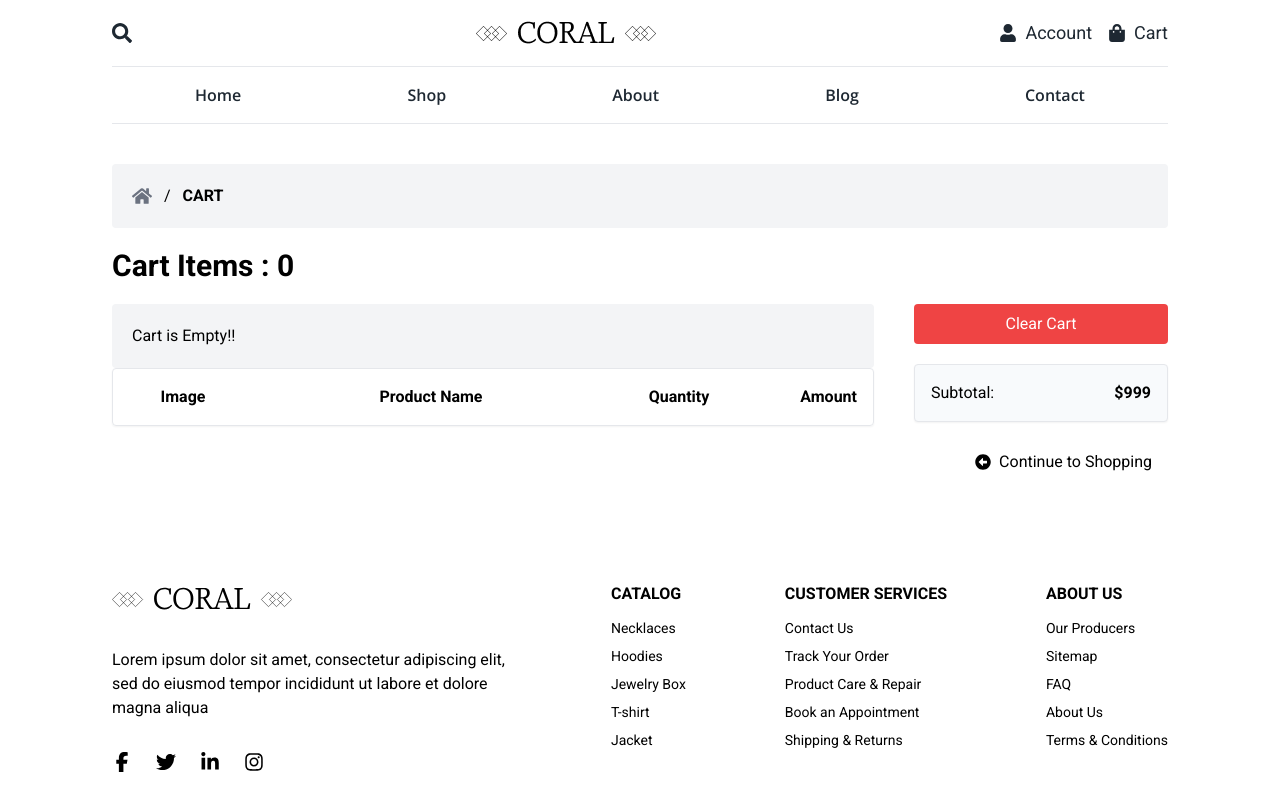
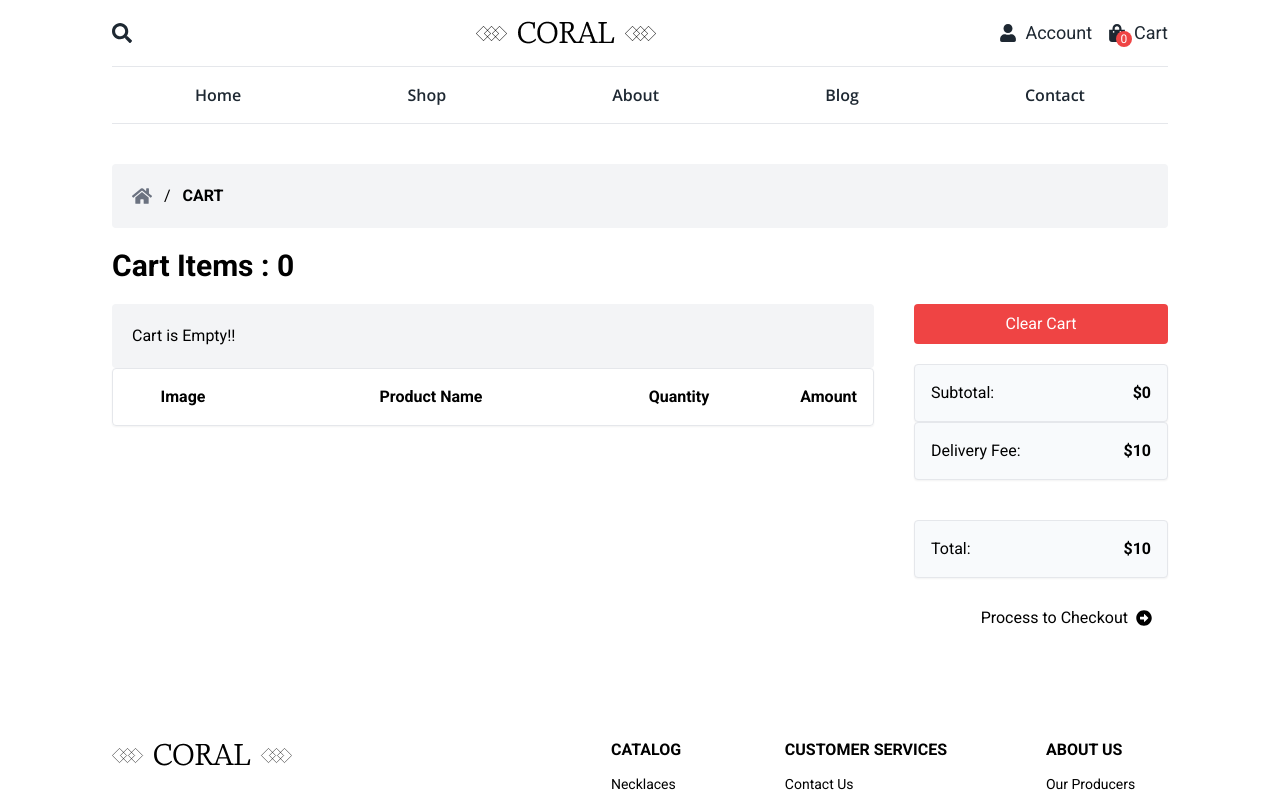
Before and after one commit to musabmahmud/coral-ecommerce, a React (Vite) app: page /cart in a window 1280 px wide. Shown: the top 800 px of the page. Built offline with nearby package versions, Linux system fonts and the light colour scheme.

Commit message:
cart option succesfully done

```diff
--- a/src/components/Navbar.jsx
+++ b/src/components/Navbar.jsx
@@ -1,8 +1,11 @@
 import React, { useEffect, useState } from 'react';
 import { Link, NavLink } from "react-router-dom";
 import { FaBars, FaSearch, FaShoppingBag, FaTimes, FaUser } from 'react-icons/fa';
+import { useSelector } from 'react-redux';
 
 const Navbar = () => {
+
+    const { cartQuantity } = useSelector(state => state.cart);
 
     const navItems = [
         { title: "Home", path: "/" },
@@ -42,9 +45,9 @@ const Navbar = () => {
                 <a href="/" className='hidden lg:block'><img src="/logo.png" alt="Coral" /></a>
 
                 {/* account and shopping btn  */}
-                <div className='text-lg text-black-default flex items-center gap-4'>
+                <div className='text-lg text-black-default flex items-center gap-4 relative'>
                     <Link to="/account" className='flex items-center gap-2'><FaUser /> Account</Link>
-                    <Link to="/cart" className='flex items-center gap-2'><FaShoppingBag /> Cart</Link>
+                    <Link to="/cart" className='flex items-center gap-2 relative'><FaShoppingBag /> Cart</Link><span className='absolute right-9 top-3 text-[12px] bg-red-500 text-white rounded-full w-4 h-4 flex items-center justify-center'>{cartQuantity}</span>
                 </div>
             </div>
             <hr />
--- a/src/features/cartSlice.js
+++ b/src/features/cartSlice.js
@@ -7,6 +7,7 @@ const initialState = {
     cartItems: cartAvail ? JSON.parse(cartAvail) : [],
     cartQuantity: 0,
     cartTotal: 0,
+    deliveryFee: 10,
 }
 
 
@@ -52,14 +53,25 @@ const cartSlice = createSlice({
             localStorage.setItem("cartItems", JSON.stringify(state.cartItems));
         },
         getTotal(state, action) {
-            state.cartItems.reduce(() => { }, {
+            let { total, quantity } = state.cartItems.reduce((cartTotal, cartItem) => {
+                const { price, cartQuantity } = cartItem;
+                const itemTotal = price * cartQuantity;
+
+                cartTotal.total += itemTotal
+                cartTotal.quantity += parseInt(cartQuantity)
+
+                return cartTotal
+            }, {
                 total: 0,
                 quantity: 0,
-            })
+            });
+
+            state.cartQuantity = quantity;
+            state.cartTotal = total;
         }
     }
 })
 
-export const { addToCart, removeFromCart, cartQuantityIncrement, cartQuantityDecrement, clearCart } = cartSlice.actions;
+export const { addToCart, removeFromCart, cartQuantityIncrement, cartQuantityDecrement, clearCart, getTotal } = cartSlice.actions;
 
 export default cartSlice.reducer;
--- a/src/main.jsx
+++ b/src/main.jsx
@@ -22,9 +22,12 @@ import Cart from './pages/Cart.jsx';
 import App from './App.jsx';
 import './index.css';
 import { productsFetch } from './features/productSlice.js';
+import { getTotal } from './features/cartSlice.js';
 
 
 // store.dispatch(productsFetch(1));
+
+store.dispatch(getTotal());
 
 const router = createBrowserRouter([
   {
--- a/src/pages/Cart.jsx
+++ b/src/pages/Cart.jsx
@@ -1,15 +1,23 @@
 import React, { useEffect } from 'react'
-import { FaArrowAltCircleLeft, FaHome } from 'react-icons/fa'
+import { FaArrowAltCircleLeft, FaArrowAltCircleRight, FaHome } from 'react-icons/fa'
 import { useDispatch, useSelector } from 'react-redux'
 import { Link } from 'react-router-dom'
-import { cartQuantityDecrement, cartQuantityIncrement, clearCart, removeFromCart } from '../features/cartSlice'
+import { cartQuantityDecrement, cartQuantityIncrement, clearCart, getTotal, removeFromCart } from '../features/cartSlice'
 import { Bounce, toast } from 'react-toastify'
 
 const Cart = () => {
 
+
+
+
     const cart = useSelector((state) => state.cart);
 
     const dispatch = useDispatch();
+
+
+    useEffect(() => {
+        dispatch(getTotal());
+    }, [cart, dispatch])
 
     const handleRemoveFromCart = (cart) => {
 
@@ -151,10 +159,20 @@ const Cart = () => {
                     <div className='mb-5'>
                         <button onClick={clearAllCart} className='bg-red-500 px-4 py-2 rounded text-white w-full'>Clear Cart</button>
                     </div>
-                    <div className="flex justify-between border shadow-sm rounded bg-slate-50 p-4">
-                        <span>Subtotal:  </span><span className='font-bold'>$999</span>
+                    <div >
+                        <div className="flex justify-between border shadow-sm rounded bg-slate-50 p-4"><span>Subtotal:  </span><span className='font-bold'>${Math.round(cart.cartTotal)}</span>
+                        </div>
+                        <div className="flex justify-between border shadow-sm rounded bg-slate-50 p-4">
+                            <span>Delivery Fee:  </span>
+                            <span className='font-bold'>${Math.round(cart.deliveryFee)}</span>
+                        </div>
+                        <div className="flex justify-between border shadow-sm rounded bg-slate-50 p-4 mt-10">
+                            <span>Total:  </span>
+                            <span className='font-bold'>${Math.round(cart.deliveryFee + cart.cartTotal)}</span>
+                        </div>
+
                     </div>
-                    <Link to='/shop' className='mt-5 px-4 py-2 rounded w-full flex justify-end items-center gap-2'><FaArrowAltCircleLeft /> Continue to Shopping</Link>
+                    <Link to='/checkout' className='mt-5 px-4 py-2 rounded w-full flex justify-end items-center gap-2'>Process to Checkout <FaArrowAltCircleRight /></Link>
                 </div>
             </div>
         </section>
```
